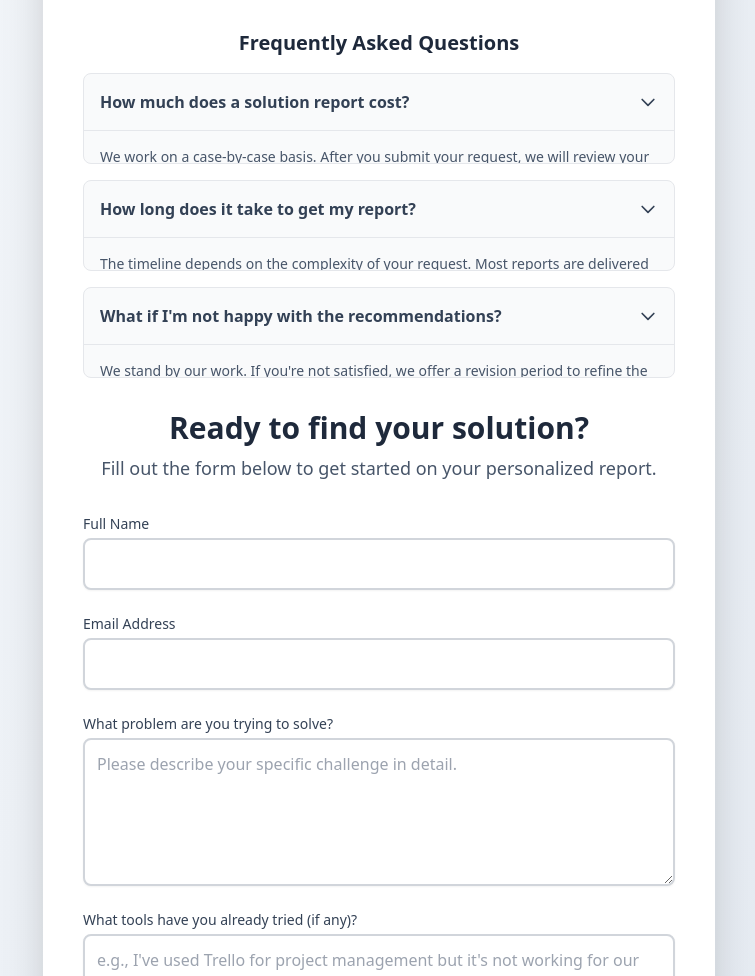
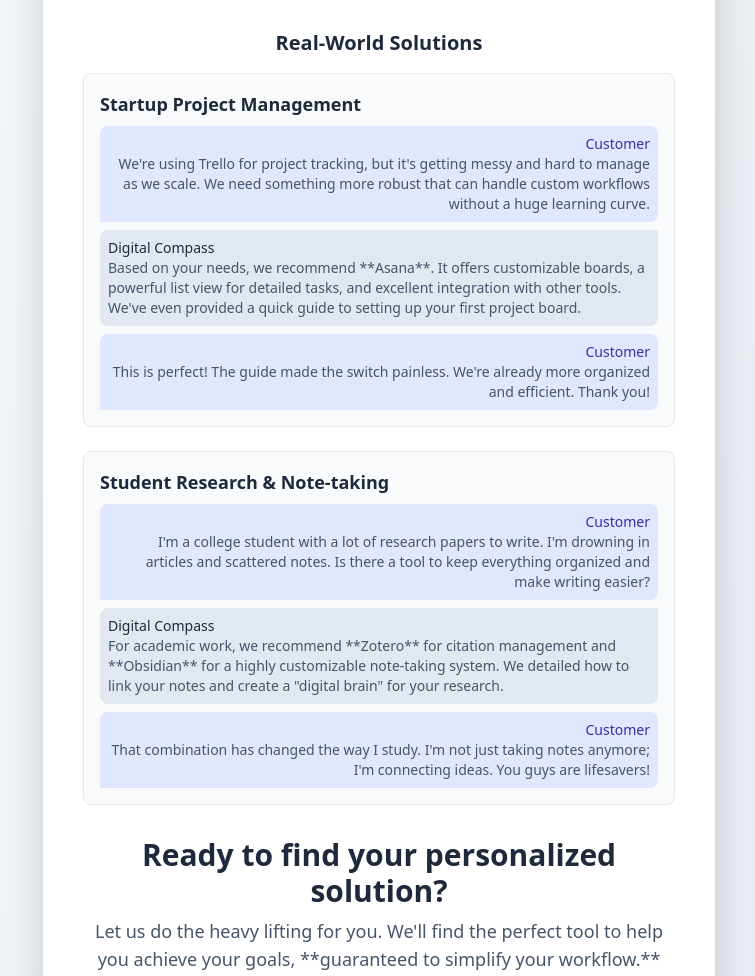
Before and after one commit to gitgoai/Digital-Compass, a plain HTML site: page index.html in a window 1280 px wide. Shown: the part 1384-2360 px from the top of the page, without its empty margins (261-1016 px from the left). Drawn offline with nearby package versions, Linux system fonts and the light colour scheme.

Commit message:
Update index.html

```diff
--- a/index.html
+++ b/index.html
@@ -146,47 +146,56 @@
             </div>
         </div>
 
-        <!-- New FAQ Section -->
+        <!-- New "Our Recent Work" Section with chat-style content -->
         <div class="mb-8">
-            <h2 class="text-xl font-semibold text-slate-800 mb-4 text-center">Frequently Asked Questions</h2>
-            <div id="faq-container" class="space-y-4">
-                <!-- FAQ Item 1 -->
-                <div class="bg-gray-50 rounded-lg border border-gray-200">
-                    <button class="accordion-button w-full flex justify-between items-center p-4 text-left font-semibold text-slate-700 focus:outline-none">
-                        <span>How much does a solution report cost?</span>
-                        <svg class="w-5 h-5 transition-transform duration-300 transform" fill="none" stroke="currentColor" viewBox="0 0 24 24" xmlns="http://www.w3.org/2000/svg"><path stroke-linecap="round" stroke-linejoin="round" stroke-width="2" d="M19 9l-7 7-7-7"></path></svg>
-                    </button>
-                    <div class="accordion-content p-4 text-sm text-slate-600 border-t border-gray-200">
-                        <p>We work on a case-by-case basis. After you submit your request, we will review your needs and provide a quote before we begin our research. Initial consultations are always free.</p>
+            <h2 class="text-xl font-semibold text-slate-800 mb-4 text-center">Real-World Solutions</h2>
+            <div class="space-y-6">
+                <!-- Conversation 1 -->
+                <div class="p-4 bg-gray-50 rounded-lg border border-gray-200">
+                    <h3 class="text-lg font-bold text-slate-800 mb-2">Startup Project Management</h3>
+                    <div class="space-y-2 text-sm text-slate-600">
+                        <div class="bg-indigo-100 p-2 rounded-lg rounded-bl-none max-w-2/3 ml-auto text-right">
+                            <p class="text-indigo-800 font-medium">Customer</p>
+                            <p>We're using Trello for project tracking, but it's getting messy and hard to manage as we scale. We need something more robust that can handle custom workflows without a huge learning curve.</p>
+                        </div>
+                        <div class="bg-slate-200 p-2 rounded-lg rounded-tr-none max-w-2/3">
+                            <p class="text-slate-800 font-medium">Digital Compass</p>
+                            <p>Based on your needs, we recommend **Asana**. It offers customizable boards, a powerful list view for detailed tasks, and excellent integration with other tools. We've even provided a quick guide to setting up your first project board.</p>
+                        </div>
+                        <div class="bg-indigo-100 p-2 rounded-lg rounded-bl-none max-w-2/3 ml-auto text-right">
+                            <p class="text-indigo-800 font-medium">Customer</p>
+                            <p>This is perfect! The guide made the switch painless. We're already more organized and efficient. Thank you!</p>
+                        </div>
                     </div>
                 </div>
-                <!-- FAQ Item 2 -->
-                <div class="bg-gray-50 rounded-lg border border-gray-200">
-                    <button class="accordion-button w-full flex justify-between items-center p-4 text-left font-semibold text-slate-700 focus:outline-none">
-                        <span>How long does it take to get my report?</span>
-                        <svg class="w-5 h-5 transition-transform duration-300 transform" fill="none" stroke="currentColor" viewBox="0 0 24 24" xmlns="http://www.w3.org/2000/svg"><path stroke-linecap="round" stroke-linejoin="round" stroke-width="2" d="M19 9l-7 7-7-7"></path></svg>
-                    </button>
-                    <div class="accordion-content p-4 text-sm text-slate-600 border-t border-gray-200">
-                        <p>The timeline depends on the complexity of your request. Most reports are delivered within 5-7 business days after we confirm the project details and payment.</p>
-                    </div>
-                </div>
-                <!-- FAQ Item 3 -->
-                <div class="bg-gray-50 rounded-lg border border-gray-200">
-                    <button class="accordion-button w-full flex justify-between items-center p-4 text-left font-semibold text-slate-700 focus:outline-none">
-                        <span>What if I'm not happy with the recommendations?</span>
-                        <svg class="w-5 h-5 transition-transform duration-300 transform" fill="none" stroke="currentColor" viewBox="0 0 24 24" xmlns="http://www.w3.org/2000/svg"><path stroke-linecap="round" stroke-linejoin="round" stroke-width="2" d="M19 9l-7 7-7-7"></path></svg>
-                    </button>
-                    <div class="accordion-content p-4 text-sm text-slate-600 border-t border-gray-200">
-                        <p>We stand by our work. If you're not satisfied, we offer a revision period to refine the recommendations and ensure they align with your needs.</p>
+                <!-- Conversation 2 -->
+                <div class="p-4 bg-gray-50 rounded-lg border border-gray-200">
+                    <h3 class="text-lg font-bold text-slate-800 mb-2">Student Research & Note-taking</h3>
+                    <div class="space-y-2 text-sm text-slate-600">
+                        <div class="bg-indigo-100 p-2 rounded-lg rounded-bl-none max-w-2/3 ml-auto text-right">
+                            <p class="text-indigo-800 font-medium">Customer</p>
+                            <p>I'm a college student with a lot of research papers to write. I'm drowning in articles and scattered notes. Is there a tool to keep everything organized and make writing easier?</p>
+                        </div>
+                        <div class="bg-slate-200 p-2 rounded-lg rounded-tr-none max-w-2/3">
+                            <p class="text-slate-800 font-medium">Digital Compass</p>
+                            <p>For academic work, we recommend **Zotero** for citation management and **Obsidian** for a highly customizable note-taking system. We detailed how to link your notes and create a "digital brain" for your research.</p>
+                        </div>
+                        <div class="bg-indigo-100 p-2 rounded-lg rounded-bl-none max-w-2/3 ml-auto text-right">
+                            <p class="text-indigo-800 font-medium">Customer</p>
+                            <p>That combination has changed the way I study. I'm not just taking notes anymore; I'm connecting ideas. You guys are lifesavers!</p>
+                        </div>
                     </div>
                 </div>
             </div>
         </div>
 
-        <!-- New Call to Action section before the form -->
+        <!-- Stronger Call to Action section before the form -->
         <div class="text-center mb-8">
-            <h2 class="text-3xl font-bold text-slate-800 mb-2">Ready to find your solution?</h2>
-            <p class="text-lg text-slate-600">Fill out the form below to get started on your personalized report.</p>
+            <h2 class="text-3xl font-bold text-slate-800 mb-2">Ready to find your personalized solution?</h2>
+            <p class="text-lg text-slate-600">
+                Let us do the heavy lifting for you. We'll find the perfect tool to help you achieve your goals,
+                **guaranteed to simplify your workflow.**
+            </p>
         </div>
 
         <!-- The main request form -->
@@ -264,6 +273,43 @@
                 </button>
             </div>
         </form>
+
+        <!-- FAQ Section moved to the end -->
+        <div class="mt-8 mb-4">
+            <h2 class="text-xl font-semibold text-slate-800 mb-4 text-center">Frequently Asked Questions</h2>
+            <div id="faq-container" class="space-y-4">
+                <!-- FAQ Item 1 -->
+                <div class="bg-gray-50 rounded-lg border border-gray-200">
+                    <button class="accordion-button w-full flex justify-between items-center p-4 text-left font-semibold text-slate-700 focus:outline-none">
+                        <span>How much does a solution report cost?</span>
+                        <svg class="w-5 h-5 transition-transform duration-300 transform" fill="none" stroke="currentColor" viewBox="0 0 24 24" xmlns="http://www.w3.org/2000/svg"><path stroke-linecap="round" stroke-linejoin="round" stroke-width="2" d="M19 9l-7 7-7-7"></path></svg>
+                    </button>
+                    <div class="accordion-content p-4 text-sm text-slate-600 border-t border-gray-200">
+                        <p>We work on a case-by-case basis. After you submit your request, we will review your needs and provide a quote before we begin our research. Initial consultations are always free.</p>
+                    </div>
+                </div>
+                <!-- FAQ Item 2 -->
+                <div class="bg-gray-50 rounded-lg border border-gray-200">
+                    <button class="accordion-button w-full flex justify-between items-center p-4 text-left font-semibold text-slate-700 focus:outline-none">
+                        <span>How long does it take to get my report?</span>
+                        <svg class="w-5 h-5 transition-transform duration-300 transform" fill="none" stroke="currentColor" viewBox="0 0 24 24" xmlns="http://www.w3.org/2000/svg"><path stroke-linecap="round" stroke-linejoin="round" stroke-width="2" d="M19 9l-7 7-7-7"></path></svg>
+                    </button>
+                    <div class="accordion-content p-4 text-sm text-slate-600 border-t border-gray-200">
+                        <p>The timeline depends on the complexity of your request. Most reports are delivered within 5-7 business days after we confirm the project details and payment.</p>
+                    </div>
+                </div>
+                <!-- FAQ Item 3 -->
+                <div class="bg-gray-50 rounded-lg border border-gray-200">
+                    <button class="accordion-button w-full flex justify-between items-center p-4 text-left font-semibold text-slate-700 focus:outline-none">
+                        <span>What if I'm not happy with the recommendations?</span>
+                        <svg class="w-5 h-5 transition-transform duration-300 transform" fill="none" stroke="currentColor" viewBox="0 0 24 24" xmlns="http://www.w3.org/2000/svg"><path stroke-linecap="round" stroke-linejoin="round" stroke-width="2" d="M19 9l-7 7-7-7"></path></svg>
+                    </button>
+                    <div class="accordion-content p-4 text-sm text-slate-600 border-t border-gray-200">
+                        <p>We stand by our work. If you're not satisfied, we offer a revision period to refine the recommendations and ensure they align with your needs.</p>
+                    </div>
+                </div>
+            </div>
+        </div>
 
     </div>
 
```
